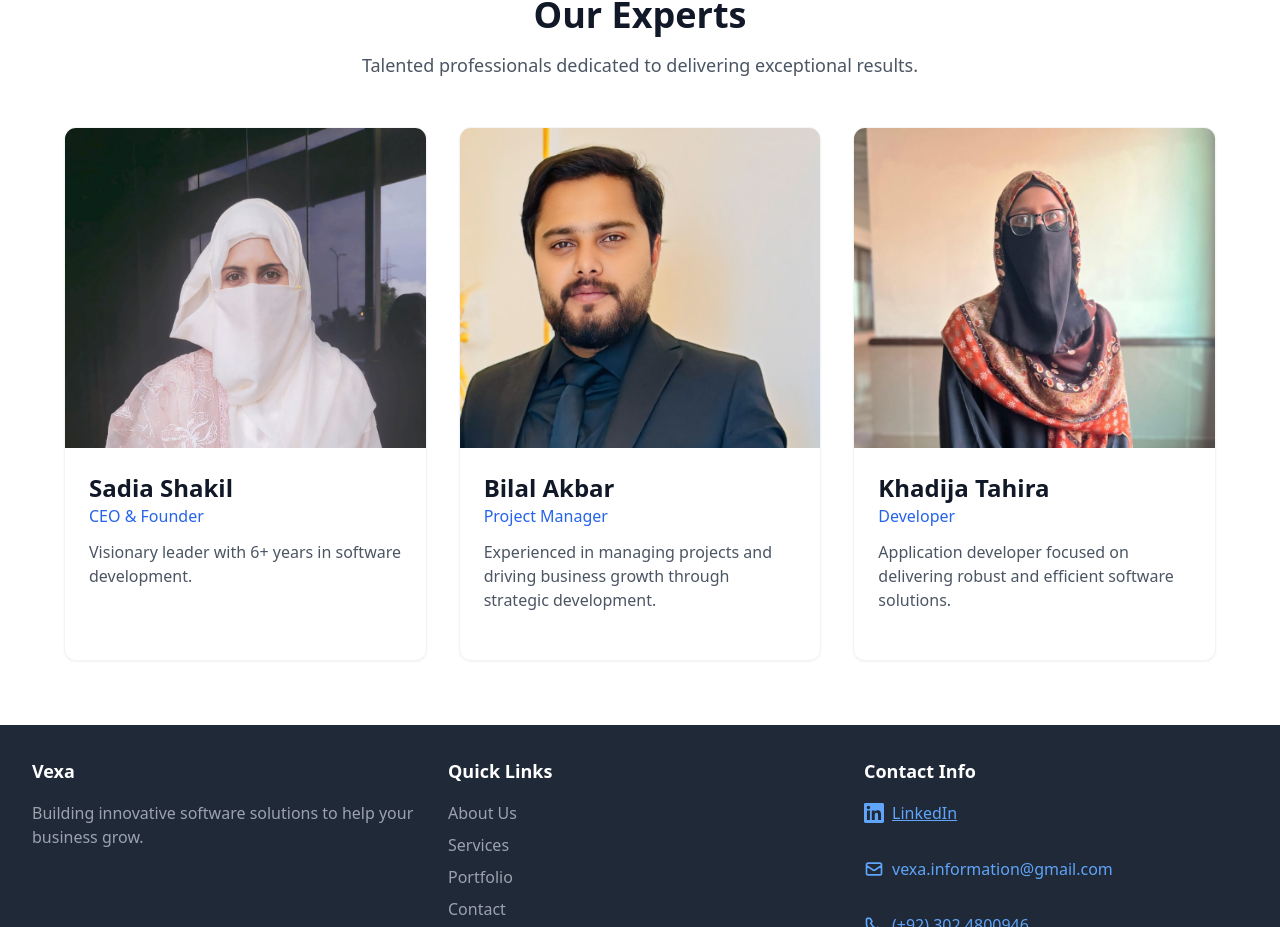
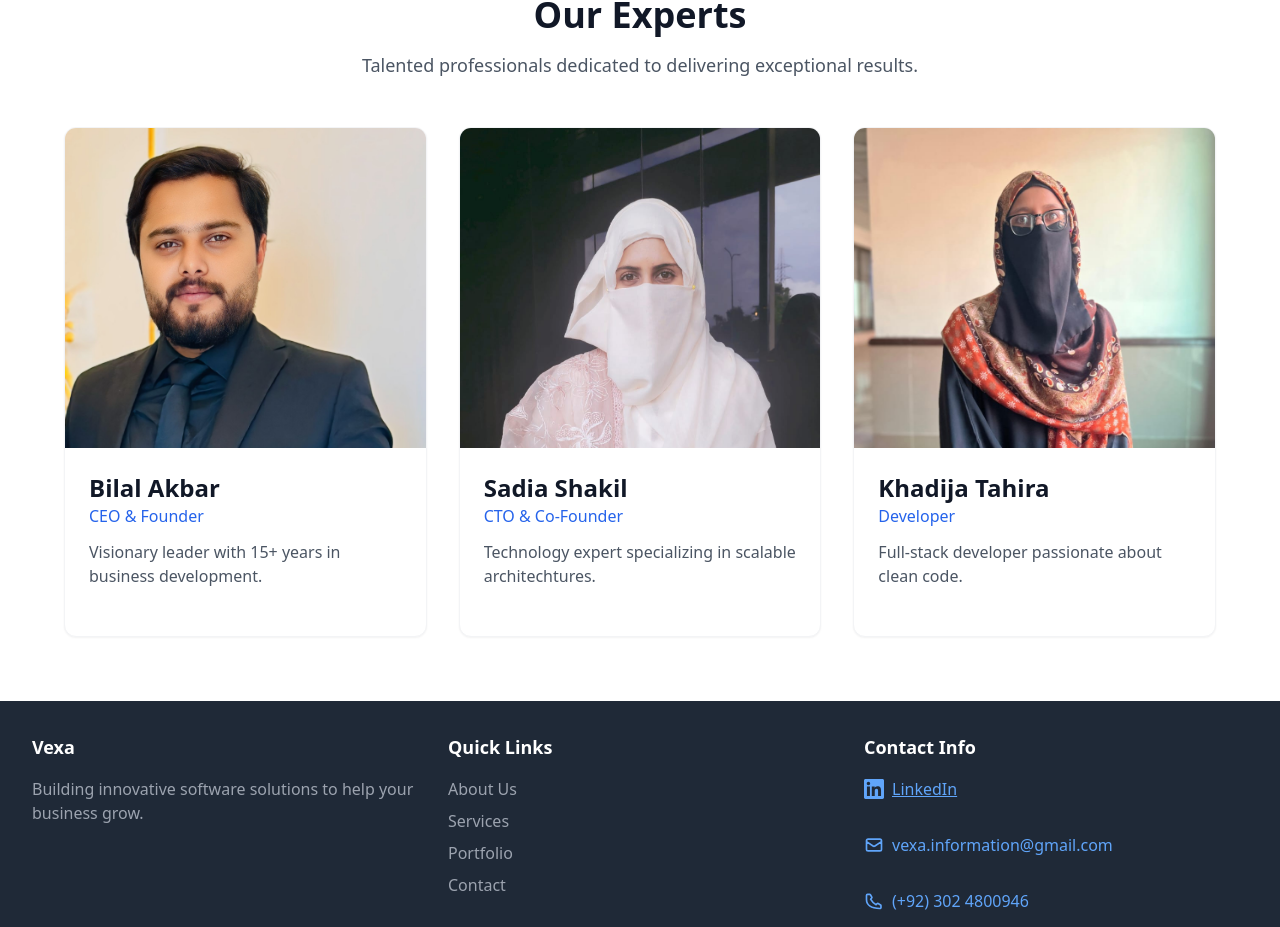
Before and after one commit to iamsadiashakil/vexa, a React (Vite) app: page /about in a window 1280 px wide. Shown: the part 1833-2760 px from the top of the page. Built offline with nearby package versions, Linux system fonts and the light colour scheme.

Commit message:
Update AboutUs.jsx

```diff
--- a/src/pages/AboutUs.jsx
+++ b/src/pages/AboutUs.jsx
@@ -73,21 +73,21 @@ const AboutUs = () => {
           />
           <div className="grid grid-cols-1 sm:grid-cols-2 lg:grid-cols-3 gap-8 max-w-6xl mx-auto">
             <TeamMember
+              name="Bilal Akbar"
+              role="CEO & Founder"
+              bio="Visionary leader with 15+ years in business development."
+              image={bilalImage}
+            />
+             <TeamMember
               name="Sadia Shakil"
-              role="CEO & Founder"
-              bio="Visionary leader with 6+ years in software development."
+              role="CTO & Co-Founder"
+              bio="Technology expert specializing in scalable architechtures."
               image={sadiaImage}
-            />
-            <TeamMember
-              name="Bilal Akbar"
-              role="Project Manager"
-              bio="Experienced in managing projects and driving business growth through strategic development."
-              image={bilalImage}
             />
             <TeamMember
               name="Khadija Tahira"
               role="Developer"
-              bio="Application developer focused on delivering robust and efficient software solutions."
+              bio="Full-stack developer passionate about clean code."
               image={khadijaImage}
             />
           </div>
```
